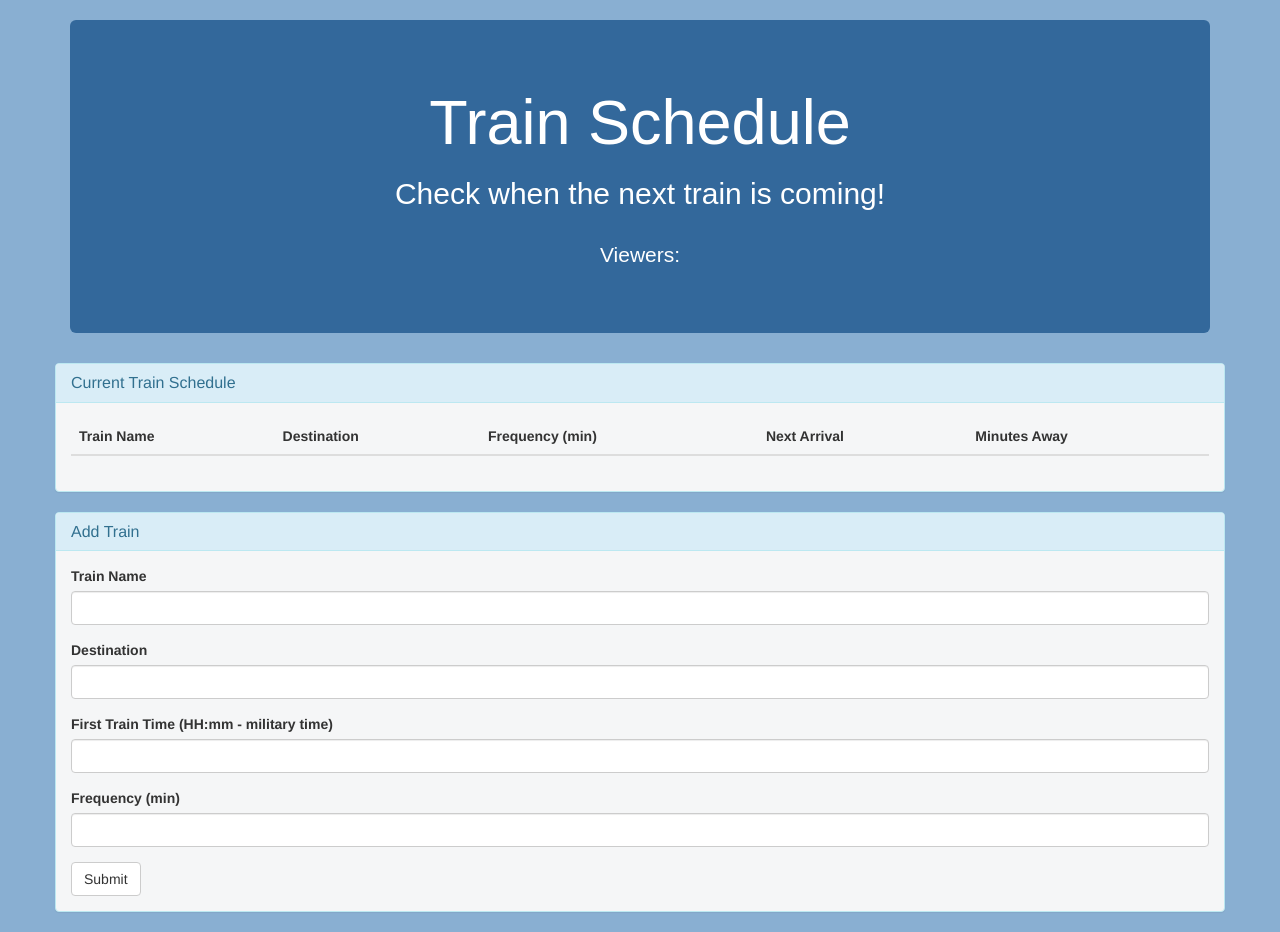
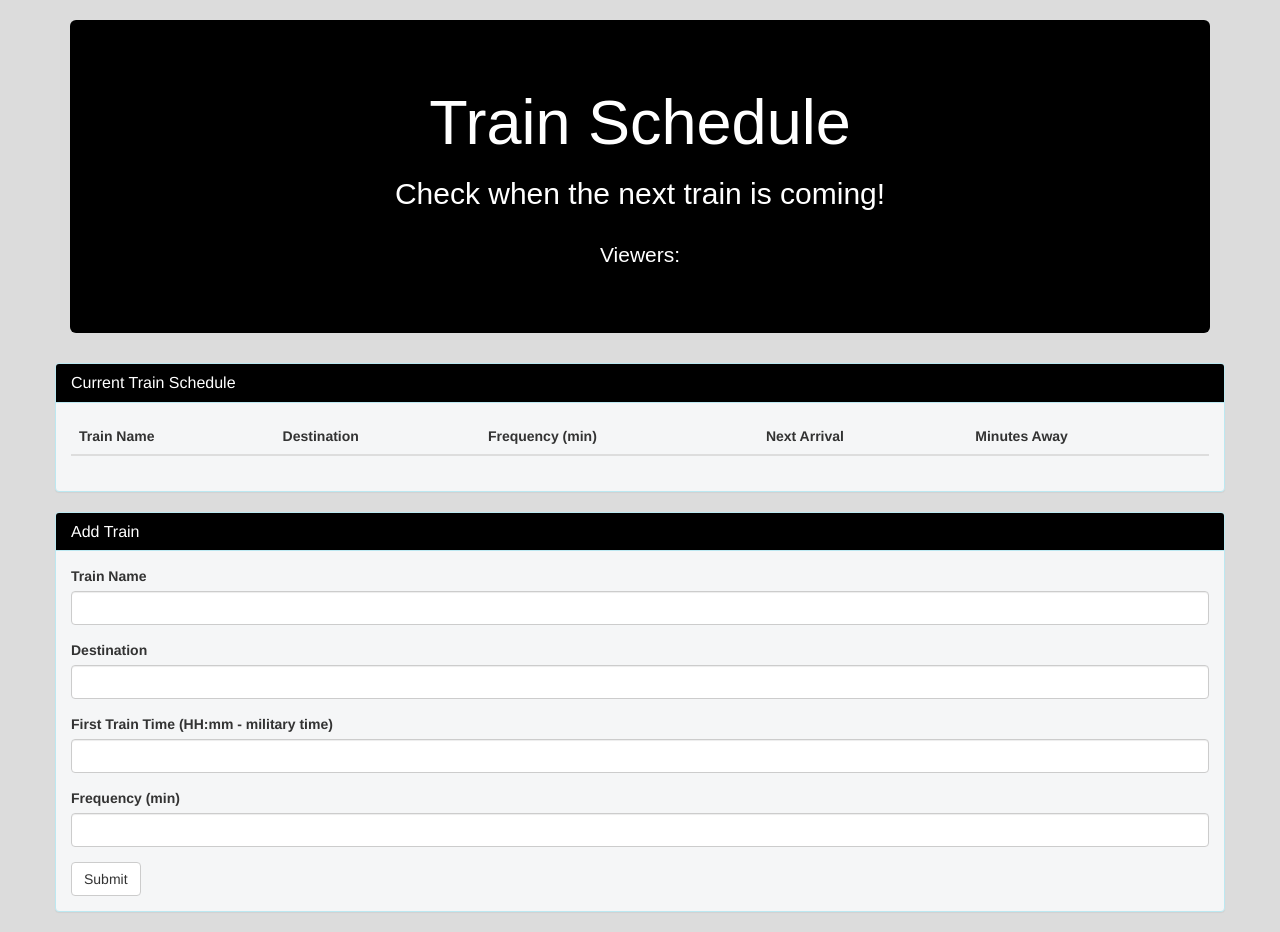
Before and after one commit to steventran3/Train-Scheduler, a plain HTML site: page index.html in a window 1280 px wide. Drawn offline with nearby package versions, Linux system fonts and the light colour scheme; no server answers.

Commit message:
Final edits on hw

```diff
--- a/assets/css/style.css
+++ b/assets/css/style.css
@@ -1,16 +1,24 @@
 .jumbotron {
-    background-color: rgb(51,104,155);
-    color: #fff;
+    background-color: black;
+    color: white;
+;
     font-family: Montserrat, sans-serif;
   }
   body {
-  	background-color: rgb(137,175,210);
+    background-color: rgb(220,220,220);
   }
 
   .panel{
-  	background-color: rgb(245,246,247);
+    background-color: rgb(245,246,247);
   }
 
 .table-hover tbody tr:hover td {
     background: rgb(138,165,196);
 }
+
+.panel > .panel-heading {
+    background-image: none;
+    background-color: black;
+    color: white;
+
+}
```
Also changed, not shown: index.html (+3 -0 lines).
